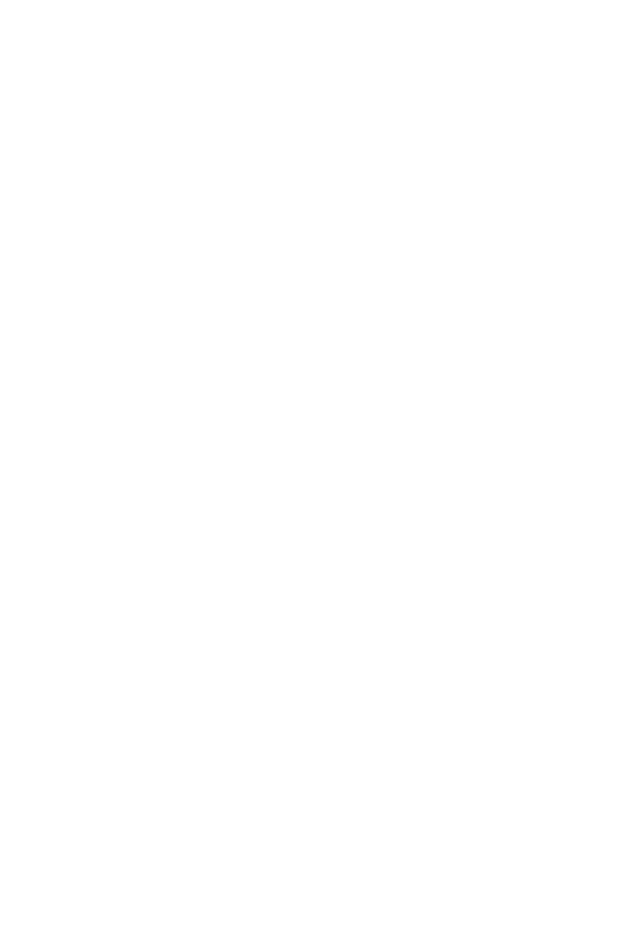
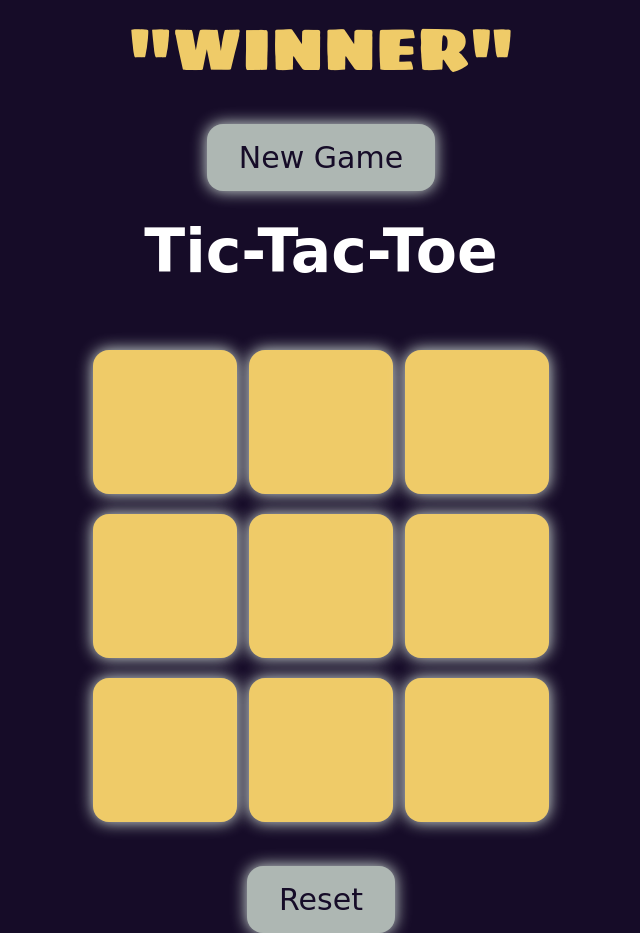
Before and after one commit to imghazanfardev/Tic-Tac-Toe, a plain HTML site: page index.html in a window 1280 px wide. Shown: the whole page, without its empty margins (319-959 px from the left). Before the commit the page ends 800 px from the top, so only its background shows below. Drawn offline with Linux system fonts and the light colour scheme; a web font is replaced by a local one.

Commit message:
new update

```diff
--- a/index.html
+++ b/index.html
@@ -1,11 +1,37 @@
 <!DOCTYPE html>
 <html lang="en">
+
 <head>
     <meta charset="UTF-8">
     <meta name="viewport" content="width=device-width, initial-scale=1.0">
     <title>Game Play</title>
+    <link rel="stylesheet" href="style.css" />
 </head>
+
 <body>
 
+    <main>
+        <div class="msg-container">
+            <p>"WINNER"</p>
+            <button id="new-btn">New Game</button>
+        </div>
+        <h1>Tic-Tac-Toe</h1>
+        <div class="container">
+            <div class="game">
+                <button class="box"></button>
+                <button class="box"></button>
+                <button class="box"></button>
+                <button class="box"></button>
+                <button class="box"></button>
+                <button class="box"></button>
+                <button class="box"></button>
+                <button class="box"></button>
+                <button class="box"></button>
+            </div>
+        </div>
+        <button id="reset-btn">Reset</button>
+    </main>
+    <script src="script.js"></script>
 </body>
+
 </html>
--- a/script.js
+++ b/script.js
@@ -0,0 +1,49 @@
+let boxes = document.querySelectorAll(".box");
+let resetButton = document.querySelector("#reset-btn")
+
+let turnO = true; //playerX, playero
+
+const winPatterns = [
+    [0, 1, 2],
+    [0, 3, 6],
+    [0, 4, 8],
+    [1, 4, 7],
+    [2, 5, 8],
+    [2, 4, 6],
+    [3, 4, 5],
+    [6, 7, 8],
+];
+
+boxes.forEach((box) => {
+    box.addEventListener("click", () => {
+        console.log("box was clicked");
+        if (turnO) {
+            //player O
+            box.innerText = "O";
+            turnO = false;
+        }
+        else {
+            //player O
+            box.innerText = "X";
+            turnO = true;
+        }
+        box.disabled = true;
+        checkWinner();
+    });
+});
+
+const checkWinner = () => {
+    for (let pattern of winPatterns) {
+        let posVal1 = boxes[pattern[0]].innerText;
+        let posVal2 = boxes[pattern[1]].innerText;
+        let posVal3 = boxes[pattern[2]].innerText;
+
+
+        if (posVal1 != "" && posVal2 != "" && posVal3 != "") {
+
+            if (posVal1 === posVal2 && posVal2 === posVal3) {
+                console.log("Winner", posVal1);
+            }
+        }
+    }
+}
--- a/style.css
+++ b/style.css
@@ -0,0 +1,101 @@
+@import url('https://fonts.googleapis.com/css2?family=Edu+AU+VIC+WA+NT+Guides:wght@400..700&display=swap');
+@import url('https://fonts.googleapis.com/css2?family=Edu+AU+VIC+WA+NT+Guides:wght@400..700&family=Homemade+Apple&display=swap');
+@import url('https://fonts.googleapis.com/css2?family=Edu+AU+VIC+WA+NT+Guides:wght@400..700&family=Homemade+Apple&family=Sigmar+One&display=swap');
+
+* {
+    margin: 0px;
+    padding: 0px;
+}
+
+
+body {
+    background-color: #160C28;
+    text-align: center;
+}
+
+main {
+    display: flex;
+    justify-content: center;
+    align-items: center;
+    flex-direction: column;
+}
+
+
+
+h1 {
+    color: white;
+    font-family: "Edu AU VIC WA NT Guides", cursive;
+    font-optical-sizing: auto;
+    font-style: normal;
+    font-size: 60px;
+    padding: 20px 0px;
+
+}
+
+.container {
+    height: 70vh;
+    width: 60vmin;
+    display: flex;
+    justify-content: center;
+    align-items: center;
+
+}
+
+
+.game {
+    height: 60vmin;
+    width: 60vmin;
+    display: flex;
+    flex-wrap: wrap;
+    justify-content: center;
+    align-items: center;
+    gap: 1.5vmin;
+}
+
+.box {
+    height: 18vmin;
+    width: 18vmin;
+    border-radius: 1rem;
+    border: none;
+    box-shadow: 0px 0px 1rem #E1EFE6;
+    background-color: #EFCB68;
+    font-size: 8vmin;
+    color: #160C28;
+    font-family: "Homemade Apple", cursive;
+    font-weight: 400;
+    font-style: normal;
+}
+
+#reset-btn {
+    padding: 1rem 2rem;
+    background-color: #AEB7B3;
+    color: #160C28;
+    border: none;
+    font-size: 30px;
+    font-family: "Edu AU VIC WA NT Guides", cursive;
+    font-optical-sizing: auto;
+    font-style: normal;
+    border-radius: 1rem;
+    box-shadow: 0px 0px 1rem #E1EFE6;
+}
+
+.msg-container {
+    color: #EFCB68;
+    font-size: 60px;
+    font-family: "Sigmar One", sans-serif;
+    font-weight: 400;
+    font-style: normal;
+}
+
+#new-btn {
+    padding: 1rem 2rem;
+    background-color: #AEB7B3;
+    color: #160C28;
+    border: none;
+    font-size: 30px;
+    font-family: "Edu AU VIC WA NT Guides", cursive;
+    font-optical-sizing: auto;
+    font-style: normal;
+    border-radius: 1rem;
+    box-shadow: 0px 0px 1rem #E1EFE6;
+}
```
